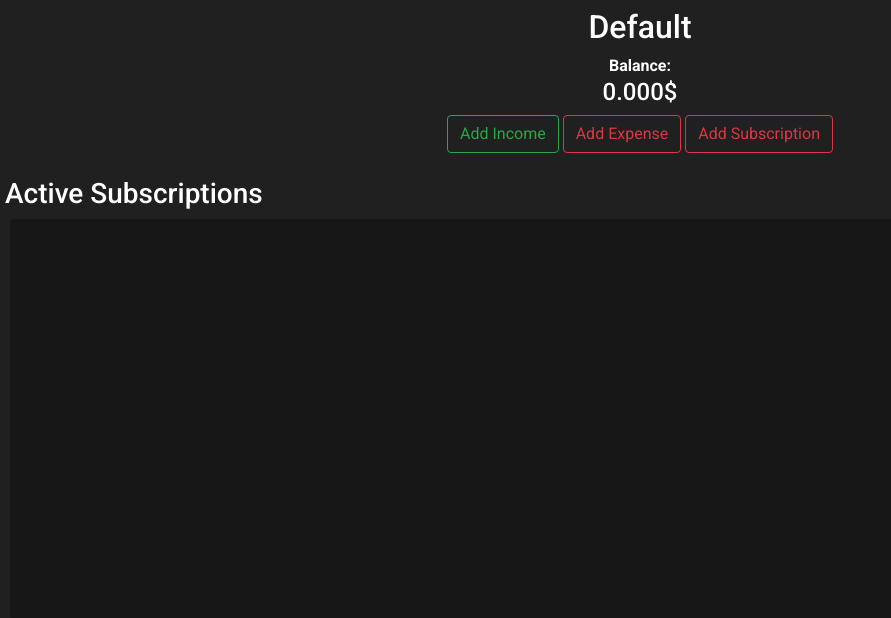
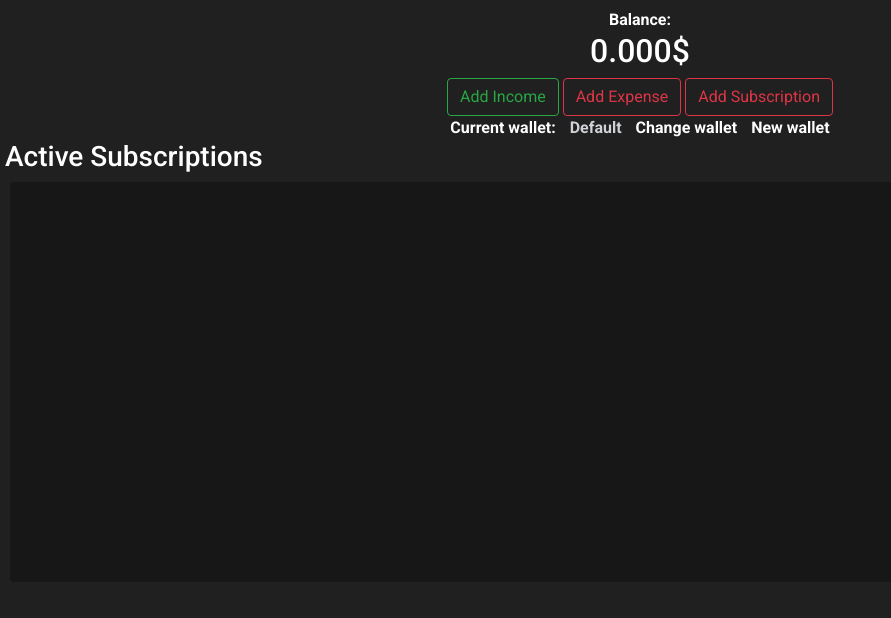
Before and after one commit to Evineit/Savings-django-webapp, a Django app: page / in a window 1280 px wide. Shown: the part 61-679 px from the top of the page, without its empty margins (0-891 px from the left). Run offline with Django 3.2, Linux system fonts and the light colour scheme; a user stored in the database is signed in; data comes from the database, SQL or seed files in the repository; both versions use the stored data as it was after the commit; data that the repository does not hold is empty; some libraries are stand-ins or nearby versions.

Commit message:
Add wallets logic client side Add: Client-side logic for creating a new account(wallet) Add: Client-side logic for changing between wallets Fix: Page not reloading balance after adding new subscriptio Styling: Page layout change for better priority on the account balance

```diff
--- a/finance/static/finance/index.js
+++ b/finance/static/finance/index.js
@@ -1,7 +1,57 @@
 document.addEventListener('DOMContentLoaded', function() {
-    const account_name = document.querySelector('#content>h2').innerHTML;
-    reload_subs(account_name)
+    reload_subs("Default")
     set_buttons()
+    set_listeners()
+
+});
+
+function set_listeners(){
+    let account_name = document.querySelector('#accountName').dataset.accountName;
+    document.querySelector('#changeAccForm>form').onsubmit = function() {
+        const new_account = document.getElementById("change_account").value
+        if (new_account == account_name){
+            closeForm()
+            return false
+        }
+        const current_name = document.querySelector('#accountName')
+        current_name.innerHTML = new_account
+        current_name.dataset.accountName = new_account
+        set_listeners()
+        reload_balance(new_account)
+        reload_subs(new_account)
+        closeForm()
+        return false
+    }
+
+    document.querySelector('#newAccForm>form').onsubmit = function() {
+        const title = document.querySelector('#newAccForm>form>input[name="title"]').value;
+        const amount = document.querySelector('#newAccForm>form>input[name="amount"]').value;
+        let csrftoken = getCookie('csrftoken');
+        fetch('/accounts', {
+            method: 'POST',
+            body: JSON.stringify({
+                title: title,
+                amount: amount,
+            }),
+            headers: {
+                "X-CSRFToken": csrftoken
+            }
+        })
+        .then(response =>{
+            if (response.ok){
+                new_account = document.createElement('option')
+                new_account.value = title
+                new_account.innerHTML = title
+                document.getElementById("change_account").append(new_account)
+            }
+            document.querySelector('#newAccForm>form>input[name="title"]').value = null;
+            document.querySelector('#newAccForm>form>input[name="amount"]').value = null;
+        })
+        closeForm()
+        return false
+
+    }
+
 
     document.querySelector('#incomesForm>form').onsubmit = function() {
         const amount = document.querySelector('#incomesForm>form>input').value;
@@ -90,6 +140,7 @@ document.addEventListener('DOMContentLoaded', function() {
                     response.json().then(result =>{
                         new_sub = create_sub(result.sub)
                         document.querySelector(".subs-container").prepend(new_sub)
+                        reload_balance(account_name)
                     })
                 }
             })
@@ -100,7 +151,7 @@ document.addEventListener('DOMContentLoaded', function() {
         closeForm()
         return false
     }
-});
+}
 
 function set_buttons() {
     document.querySelector('button[name="income"]').onclick = () => {
@@ -116,6 +167,15 @@ function set_buttons() {
         closeForm()
         openForm("recexpenses")
     }
+    document.querySelector('#acc-change').onclick = () => {
+        closeForm()
+        openForm("changeAcc")
+    }
+    document.querySelector('#acc-new').onclick = () => {
+        closeForm()
+        openForm("newAcc")
+    }
+
 }
 
 // The following function is from
--- a/finance/static/finance/styles.css
+++ b/finance/static/finance/styles.css
@@ -9,6 +9,24 @@ body {
 
 div#content {
   text-align: center;
+}
+div#content div.acc-container {
+  display: inline;
+}
+div#content div.acc-container span {
+  margin: 0px 5px;
+}
+div#content div.acc-container #accountName {
+  color: #cfd2d6;
+}
+div#content div.acc-container #acc-change, div#content div.acc-container #acc-new {
+  cursor: pointer;
+}
+div#content div.acc-container #acc-change:hover {
+  color: yellow;
+}
+div#content div.acc-container #acc-new:hover {
+  color: #28a745;
 }
 
 div.subs-container {
--- a/finance/static/finance/styles.scss
+++ b/finance/static/finance/styles.scss
@@ -12,6 +12,25 @@ body {
 
 div#content {
   text-align: center;
+  div.acc-container{
+    display: inline;
+    span {
+      margin: 0px 5px;
+      // cursor: pointer;
+    }
+    #accountName{
+      color: #cfd2d6;
+    }
+    #acc-change, #acc-new{
+      cursor: pointer;
+    }
+    #acc-change:hover{
+      color: yellow;
+    }
+    #acc-new:hover{
+      color: #28a745;
+    }
+  }
 }
 
 div.subs-container {
--- a/finance/templates/finance/index.html
+++ b/finance/templates/finance/index.html
@@ -7,12 +7,17 @@
 <div>
     {% if user.is_authenticated %}
     <div id="content">
-        <h2>{{ account.name }}</h2>
-        <span>Balance: <h4 id="balance">{{ account.balance }}$</h4></span>
+        <span>Balance: <h2 id="balance">{{ account.balance }}$</h2></span>
         <button name="income" data-account-id="{{account.id}}" class="btn btn-outline-success">Add Income</button>
         <button name="expense" data-account-id="{{account.id}}" class="btn btn-outline-danger">Add Expense</button>
-        <button name="recexpense" data-account-id="{{account.id}}" class="btn btn-outline-danger">Add
-            Subscription</button>
+        <button name="recexpense" data-account-id="{{account.id}}" class="btn btn-outline-danger">Add Subscription</button>
+        <div class="acc-container">
+            <br>
+            <span>Current wallet:</span>
+            <span id="accountName" data-account-name="{{account.name}}">{{ account.name }}</span>
+            <span id="acc-change">Change wallet</span>
+            <span id="acc-new">New wallet</span>
+        </div>
     </div>
     <div class="form-popup" id="incomesForm">
         <form class="form-container rounded">
@@ -70,7 +75,35 @@
                 <button type="button" class="btn cancel" onclick="closeForm()">Close</button>
         </form>
     </div>
-    <br>
+    <div class="form-popup" id="changeAccForm">
+        <form class="form-container rounded">
+            <h1>Change account</h1>
+            <div class="input-group mb-3">
+                <div class="input-group-prepend">
+                    <label class="input-group-text" for="inputGroupSelect01">Account</label>
+                </div>
+                <select class="custom-select" name="cycle" id="change_account">
+                    {% for acc in user.accounts.all %}
+                    <option value="{{acc.name}}">{{acc.name}}</option>
+                    {% endfor %}
+                </select>
+            </div>
+            <button type="submit" class="btn">Done</button>
+            <button type="button" class="btn cancel" onclick="closeForm()">Close</button>
+        </form>
+    </div>
+    <div class="form-popup" id="newAccForm">
+        <form class="form-container rounded">
+            <h1>Add new wallet</h1>
+            <label for="title"><b>Wallet name</b></label>
+            <input type="text" placeholder="Enter title" name="title" required>
+            <label for="amount"><b>Starting amount</b></label>
+            <input type="number" min=0 placeholder="Enter Amount $" name="amount" required>
+            <button type="submit" class="btn">Done</button>
+            <button type="button" class="btn cancel" onclick="closeForm()">Close</button>
+        </form>
+    </div>
+    <!-- <br> -->
     <h3>Active Subscriptions</h3>
     <div class="subs-container rounded">
 
--- a/finance/templates/finance/layout.html
+++ b/finance/templates/finance/layout.html
@@ -14,14 +14,14 @@
     <body>
 
         <nav class="navbar navbar-expand-lg navbar-light bg-light">
-            <b><a class="navbar-brand" href="">Finance</a></b>
+            <b><a class="navbar-brand" href="/">Finance</a></b>
 
 
             <div>
               <ul class="navbar-nav mr-auto">
                 {% if user.is_authenticated %}
                     <li class="nav-item">
-                        <a class="nav-link" href=""><strong>Home</strong></a>
+                        <a class="nav-link" href="/"><strong>Home</strong></a>
                     </li>
                 {% endif %}
                 {% if user.is_authenticated %}
--- a/finance/urls.py
+++ b/finance/urls.py
@@ -8,9 +8,8 @@ urlpatterns = [
     path("register", views.register, name="register"),
 
     path("accounts",views.account, name="account"),
-    # TODO Fix adding spaced accounts
-    # - Accounts with number name fail to get all rec payments
     path("accounts/<str:account>",views.accounts, name="account"),
+    # Fix accounts with number name fail to get all rec payments
     path("recpayments/<int:id>",views.rec_payment, name="rec_payment"),
     path("recpayments/<str:account_name>",views.all_rec_payments, name="all_rec_payments"),
 ]
--- a/finance/views.py
+++ b/finance/views.py
@@ -89,7 +89,6 @@ def account(request):
         title = data.get('title')
         amount = Decimal(data.get("amount"))
         if not title or amount==None:return JsonResponse({"error": "Request info incomplete or missing"}, status=400)
-        # Fix add empty balance
         new_acc = Account.objects.create(user=user,balance=0, name=title)
         category = Category.objects.get(name="Default")
         Income.objects.create(account=new_acc,amount=amount,category=category)
```
Also changed, not shown: db.sqlite3, 1 other file.
